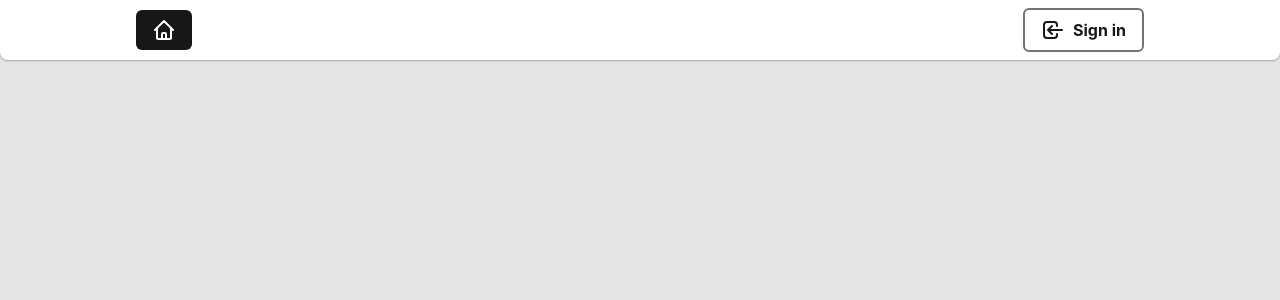
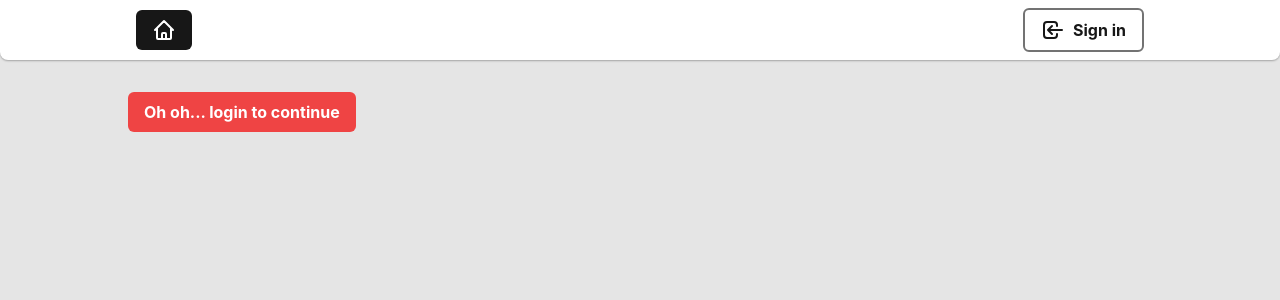
Before and after one commit to YinChuRijnaard/dev.chu, a Next.js app: page /admin in a window 1280 px wide. Shown: the top 300 px of the page. Built offline with nearby package versions, Linux system fonts and the light colour scheme; no server answers.

Commit message:
Admin Pages (26)

```diff
--- /dev/null
+++ b/components/AuthCheck.js
@@ -0,0 +1,20 @@
+import Link from "next/link";
+import { useContext } from "react";
+import { UserContext } from "../lib/context";
+
+// Component's chidren only shown to logged-in users
+export default function AuthCheck(props) {
+  const { username } = useContext(UserContext);
+
+  return username
+    ? props.children
+    : props.fallback || (
+        <div className="mx-32 mt-8 space-y-4">
+          <Link href="/enter">
+            <button className="flex items-center justify-around rounded-md bg-red-500 py-2 px-4 font-bold text-white hover:bg-red-400">
+              Oh oh... login to continue
+            </button>
+          </Link>
+        </div>
+      );
+}
--- a/pages/admin/index.js
+++ b/pages/admin/index.js
@@ -1,3 +1,9 @@
-export default function AdminPostsPage({}) {
-  return <main></main>;
+import AuthCheck from "../../components/AuthCheck";
+
+export default function AdminPostsPage(props) {
+  return (
+    <main>
+      <AuthCheck></AuthCheck>
+    </main>
+  );
 }
```
